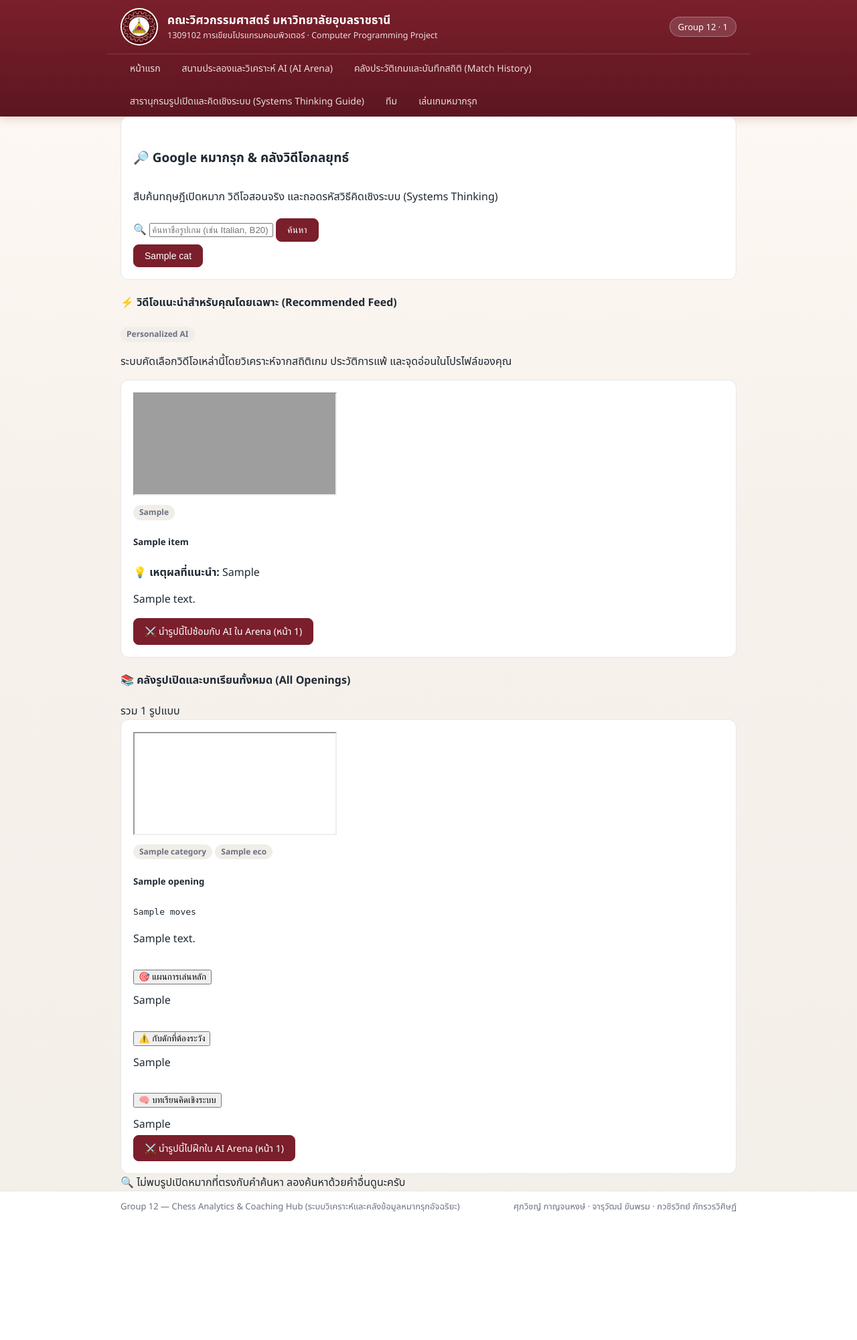
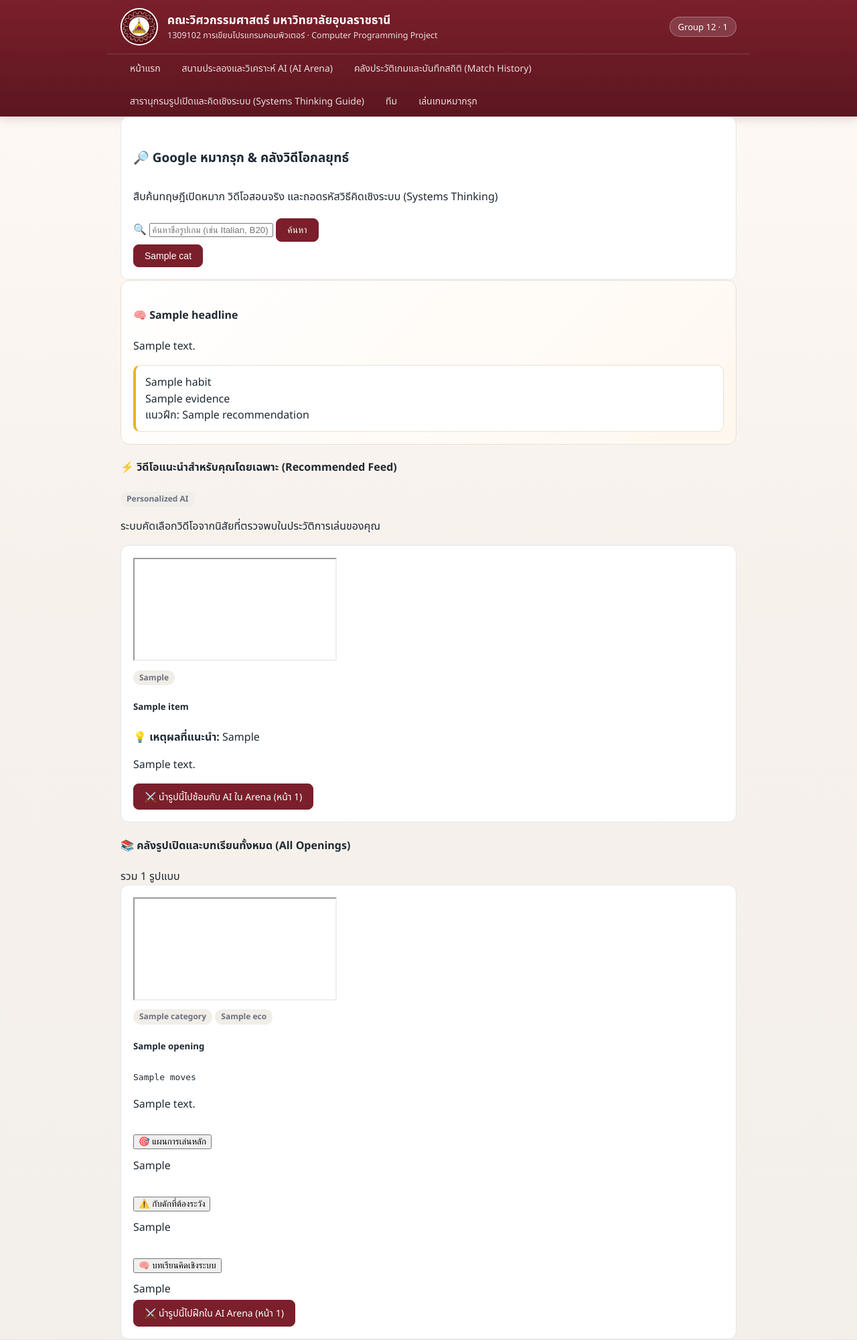
Before and after one commit to suphawitka69-sketch/Chess-with-Ai-Recognization, a Flask app: template templates/page3.html in a window 1280 px wide. Shown: the top 2001 px of the page at 67% size. Before the commit the page ends 1810 px from the top, so only its background shows below. Run offline with Flask 3, Linux system fonts and the light colour scheme; the template is opened without the code that fills it: most values are stand-ins (such as "Sample title", 1, 10 or a date in 2020); grey boxes are pictures that could not be loaded.

Commit message:
Fix personalized video search on page 3

```diff
--- a/pages/page3.py
+++ b/pages/page3.py
@@ -52,68 +52,10 @@ def build():
         }
     ]
 
-    # 2. ⚡ YouTube Recommendation Engine: อ่านประวัติการเล่นจริงจาก data.json
+    # 2. วิเคราะห์นิสัยจากประวัติจริงก่อนจัดอันดับคลิปแนะนำ
     raw_history = load()
-    personalized_feed = []
-
-    if len(raw_history) > 0:
-        # ✅ วนลูปย้อนกลับจาก "เกมล่าสุด" (reversed) เพื่อหาเกมที่แพ้ หรือเกมที่มี Blunder
-        target_game = None
-        for game in reversed(raw_history):
-            # ตรวจสอบว่าผู้เล่นเป็นฝ่ายแพ้หรือไม่ (หรือมี blunder >= 1)
-            is_player_white = "คุณ" in str(game.get("white", ""))
-            is_player_black = "คุณ" in str(game.get("black", ""))
-            result = str(game.get("result", ""))
-
-            player_lost = (is_player_white and result == "0-1") or (is_player_black and result == "1-0")
-            has_blunders = game.get("blunders", 0) >= 1
-
-            if player_lost or has_blunders or game.get("accuracy", 100) < 75.0:
-                target_game = game
-                break
-
-        # ถ้าไม่เจอเกมที่แพ้เลย ให้หยิบเกมล่าสุดมาวิเคราะห์พัฒนาต่อยอด
-        if not target_game:
-            target_game = raw_history[-1]
-
-        # ค้นหาว่ารูปเปิดของเกมเป้าหมายตรงกับคลิปไหนในคลัง
-        matched = next((op for op in all_openings if op["eco"] == target_game.get("eco")), all_openings[0])
-
-        # ปรับข้อความแท็กให้สอดคล้องกับผลการแข่งขันจริง
-        result = str(target_game.get("result", ""))
-        is_player_white = "คุณ" in str(target_game.get("white", ""))
-        player_won = (is_player_white and result == "1-0") or (not is_player_white and result == "0-1")
-
-        if player_won:
-            feed_tag = "⭐ ต่อยอดชัยชนะในรูปเปิดนี้ (Mastery)"
-            tag_color = "success"
-        else:
-            feed_tag = "🎯 แนะนำเพื่อแก้มือ (Revenge Match)"
-            tag_color = "danger"
-
-        # A. การ์ดแนะนำอันดับ 1: อิงจากเกมล่าสุดที่คัดกรองมา
-        personalized_feed.append({
-            **matched,
-            "feed_tag": feed_tag,
-            "feed_reason": f"วิเคราะห์จากเกมล่าสุด (วันที่ {target_game.get('date', '2026-09-24')}) รูป {matched['name']} มีจังหวะผิดพลาด {target_game.get('blunders', 0)} Blunders (ความแม่นยำ {target_game.get('accuracy', 75)}%)",
-            "tag_color": tag_color
-        })
-
-        # B. การ์ดแนะนำอันดับ 2: อิงจากจิตวิทยาและการคิดเชิงระบบ (Systems Thinking)
-        personalized_feed.append({
-            **all_openings[2],
-            "feed_tag": "🧠 แนะนำเพื่อปรับวิธีคิดเชิงระบบ (Prophylaxis)",
-            "feed_reason": "วิดีโอฝึกการวางหมากป้องกันล่วงหน้า ช่วยแก้จุดอ่อนจากการผลักเบี้ยดับเพลิงเฉพาะหน้า (Tunnel Vision)",
-            "tag_color": "primary"
-        })
-    else:
-        # กรณีเพิ่งเริ่มเล่น ยังไม่มีประวัติ: ขึ้นคลิปยอดนิยมเป็นพื้นฐาน
-        personalized_feed.append({
-            **all_openings[0],
-            "feed_tag": "🔥 คลิปยอดนิยมสำหรับเริ่มต้น",
-            "feed_reason": "เรียนรู้รูปแบบ Italian Game เพื่อวางรากฐานการพัฒนาตัวหมากที่ดีที่สุด",
-            "tag_color": "primary"
-        })
+    habit_profile = build_habit_profile(raw_history)
+    personalized_feed = build_personalized_feed(all_openings, raw_history, habit_profile)
 
     # หมวดหมู่สำหรับ Filter Chips
     categories = ["ทั้งหมด", "⚡ แนะนำสำหรับคุณ", "สายบุกเร็ว", "สายตั้งรับเชิงรุก", "สายคุมโครงสร้าง"]
@@ -123,5 +65,74 @@ def build():
         "all_openings": all_openings,
         "personalized_feed": personalized_feed,
         "categories": categories,
-        "total_openings": len(all_openings)
+        "total_openings": len(all_openings),
+        "habit_profile": habit_profile,
     }
+
+
+def build_habit_profile(history):
+    """สรุปเฉพาะนิสัยที่มีหลักฐานจากเกมจริง ไม่ฟันธงเมื่อข้อมูลยังน้อยเกินไป."""
+    if not history:
+        return {
+            "has_data": False,
+            "sample_count": 0,
+            "headline": "ยังไม่มีข้อมูลนิสัยเพียงพอ",
+            "detail": "เล่นและบันทึกอย่างน้อย 3 เกมก่อน ระบบจึงจะเริ่มจับรูปแบบการเล่นซ้ำๆ",
+            "habits": [],
+        }
+
+    total = len(history)
+    blunder_games = sum(int(game.get("blunders", 0) or 0) > 0 for game in history)
+    low_accuracy_games = sum(float(game.get("accuracy", 100) or 100) < 75 for game in history)
+    panic_games = sum("กดดัน" in str(game.get("notes", "")) for game in history)
+    tunnel_games = sum("Tunnel Vision" in str(game.get("notes", "")) for game in history)
+    habits = []
+
+    if blunder_games or low_accuracy_games or panic_games:
+        habits.append({
+            "key": "time_pressure",
+            "title": "ตัดสินใจพลาดเมื่อเกมกดดัน",
+            "evidence": f"พบเกมที่มี blunder/ความแม่นยำต่ำ {max(blunder_games, low_accuracy_games, panic_games)} จาก {total} เกม",
+            "recommendation": "ฝึกหยุดเช็กความปลอดภัยของคิงและการตอบโต้ก่อนเดิน",
+            "opening_id": "italian",
+        })
+    if tunnel_games:
+        habits.append({
+            "key": "tunnel_vision",
+            "title": "โฟกัสการบุกด้านเดียวจนพลาดการตอบโต้",
+            "evidence": f"บันทึกเกมที่ระบุ Tunnel Vision {tunnel_games} จาก {total} เกม",
+            "recommendation": "ฝึกมองภัยคุกคามของคู่ต่อสู้ก่อนเดินแผนของตัวเอง",
+            "opening_id": "sicilian",
+        })
+
+    return {
+        "has_data": True,
+        "sample_count": total,
+        "headline": "คำแนะนำจากนิสัยการเล่นของคุณ",
+        "detail": "ระบบใช้ข้อมูลเกมที่บันทึกไว้เท่านั้น และจะแสดงนิสัยเมื่อพบสัญญาณซ้ำ",
+        "habits": habits,
+    }
+
+
+def build_personalized_feed(all_openings, history, habit_profile):
+    if not history:
+        return []
+
+    feed = []
+    for habit in habit_profile["habits"]:
+        opening = next(item for item in all_openings if item["id"] == habit["opening_id"])
+        feed.append({
+            **opening,
+            "feed_tag": f"แนะนำจากนิสัย: {habit['title']}",
+            "feed_reason": f"{habit['evidence']} เหมาะกับคลิปนี้เพื่อ{habit['recommendation']}",
+            "tag_color": "danger" if habit["key"] == "time_pressure" else "primary",
+        })
+
+    if not feed:
+        feed.append({
+            **all_openings[2],
+            "feed_tag": "แนะนำเพื่อพัฒนาต่อ",
+            "feed_reason": "ยังไม่พบจุดอ่อนที่เกิดซ้ำชัดเจน จึงแนะนำการคุมโครงสร้างและวางแผนล่วงหน้า",
+            "tag_color": "success",
+        })
+    return feed
--- a/static/style.css
+++ b/static/style.css
@@ -10,6 +10,7 @@
   --card: #ffffff;
 }
 * { box-sizing: border-box; }
+.d-none { display: none !important; }
 html, body { margin: 0; }
 body {
   font-family: "Segoe UI", Sarabun, "Noto Sans Thai", system-ui, sans-serif;
@@ -212,6 +213,27 @@ form.inline { display: inline; }
 }
 
 /* ---------- your own styles below ---------- */
+.habit-profile {
+  background: linear-gradient(135deg, #fff 0%, #fff8ef 100%);
+  border: 1px solid #eadfd5;
+  border-radius: 14px;
+  padding: 18px;
+}
+.habit-signal {
+  background: #fff;
+  border: 1px solid #eadfd5;
+  border-left: 4px solid var(--gold);
+  border-radius: 10px;
+  padding: 12px 14px;
+}
+.habit-empty {
+  background: #fff;
+  border: 1px dashed #d8cfc7;
+  border-radius: 10px;
+  color: var(--muted);
+  padding: 16px;
+  text-align: center;
+}
 .hero-box {
   background: linear-gradient(135deg, #7a1f2b 0%, #8d3550 30%, #b8892d 100%);
   border: 1px solid rgba(122, 31, 43, 0.12);
--- a/templates/page3.html
+++ b/templates/page3.html
@@ -38,6 +38,34 @@
     </div>
   </div>
 
+  <section class="habit-profile mb-5" aria-labelledby="habitProfileTitle">
+    <div class="d-flex align-items-start justify-content-between gap-3 flex-wrap mb-3">
+      <div>
+        <h4 id="habitProfileTitle" class="fw-bold text-dark mb-1">🧠 {{ habit_profile.headline }}</h4>
+        <p class="small text-muted mb-0">{{ habit_profile.detail }}</p>
+      </div>
+      {% if habit_profile.has_data %}
+      <span class="badge bg-light text-dark border">ข้อมูล {{ habit_profile.sample_count }} เกม</span>
+      {% endif %}
+    </div>
+
+    {% if habit_profile.habits %}
+    <div class="row g-3">
+      {% for habit in habit_profile.habits %}
+      <div class="col-md-6">
+        <div class="habit-signal h-100">
+          <div class="fw-bold text-dark mb-1">{{ habit.title }}</div>
+          <div class="small text-muted mb-2">{{ habit.evidence }}</div>
+          <div class="small text-primary">แนวฝึก: {{ habit.recommendation }}</div>
+        </div>
+      </div>
+      {% endfor %}
+    </div>
+    {% else %}
+    <div class="habit-empty">ยังไม่พบรูปแบบนิสัยที่เกิดซ้ำ ระบบจะไม่เดานิสัยจากข้อมูลที่ยังไม่พอ</div>
+    {% endif %}
+  </section>
+
   <!-- =================================================================== -->
   <!-- ⚡ ส่วนที่ 1: ฟีดแนะนำสำหรับคุณโดยเฉพาะ (YouTube For You Feed) -->
   <!-- =================================================================== -->
@@ -46,8 +74,11 @@
       <h4 class="fw-bold text-dark mb-0">⚡ วิดีโอแนะนำสำหรับคุณโดยเฉพาะ (Recommended Feed)</h4>
       <span class="badge bg-danger rounded-pill">Personalized AI</span>
     </div>
-    <p class="small text-muted mb-3">ระบบคัดเลือกวิดีโอเหล่านี้โดยวิเคราะห์จากสถิติเกม ประวัติการแพ้ และจุดอ่อนในโปรไฟล์ของคุณ</p>
+    <p class="small text-muted mb-3">ระบบคัดเลือกวิดีโอจากนิสัยที่ตรวจพบในประวัติการเล่นของคุณ</p>
 
+    {% if not personalized_feed %}
+    <div class="habit-empty mb-3">ยังไม่มีคลิปเฉพาะบุคคล เพราะยังไม่มีประวัติเกมให้วิเคราะห์</div>
+    {% endif %}
     <div class="row g-4">
       {% for item in personalized_feed %}
       <div class="col-lg-6">
@@ -177,9 +208,12 @@
 let currentCategory = "ทั้งหมด";
 
 function filterChessOpenings() {
-  const query = document.getElementById("chessSearchInput").value.toLowerCase().trim();
+  const input = document.getElementById("chessSearchInput");
+  const query = (input ? input.value : "").toLocaleLowerCase("th").trim();
   const cards = document.querySelectorAll(".opening-card-wrapper");
   const forYouSec = document.getElementById("forYouSection");
+  const openingsGrid = document.getElementById("openingsGrid");
+  const noResults = document.getElementById("noResultsAlert");
   let visibleCount = 0;
 
   // ซ่อนฟีดส่วนตัวถ้ากำลังพิมพ์ค้นหาคำเฉพาะเจาะจง
@@ -190,8 +224,8 @@ function filterChessOpenings() {
   }
 
   cards.forEach(card => {
-    const searchText = card.getAttribute("data-search").toLowerCase();
-    const cardCategory = card.getAttribute("data-category");
+    const searchText = (card.getAttribute("data-search") || "").toLocaleLowerCase("th");
+    const cardCategory = card.getAttribute("data-category") || "";
 
     const matchesQuery = query === "" || searchText.includes(query);
     const matchesCategory = currentCategory === "ทั้งหมด" || currentCategory === "⚡ แนะนำสำหรับคุณ" || cardCategory === currentCategory;
@@ -204,12 +238,10 @@ function filterChessOpenings() {
     }
   });
 
-  const noResults = document.getElementById("noResultsAlert");
-  if (visibleCount === 0) {
-    noResults.classList.remove("d-none");
-  } else {
-    noResults.classList.add("d-none");
+  if (noResults) {
+    noResults.classList.toggle("d-none", visibleCount !== 0);
   }
+  if (openingsGrid) openingsGrid.classList.toggle("d-none", currentCategory === "⚡ แนะนำสำหรับคุณ");
 }
 
 function filterByCategory(category, element) {
@@ -225,9 +257,9 @@ function filterByCategory(category, element) {
   const forYouSec = document.getElementById("forYouSection");
   if (category === "⚡ แนะนำสำหรับคุณ") {
     if (forYouSec) forYouSec.classList.remove("d-none");
-    document.getElementById("openingsGrid").classList.add("d-none");
+    const openingsGrid = document.getElementById("openingsGrid");
+    if (openingsGrid) openingsGrid.classList.add("d-none");
   } else {
-    document.getElementById("openingsGrid").classList.remove("d-none");
     filterChessOpenings();
   }
 }
```
